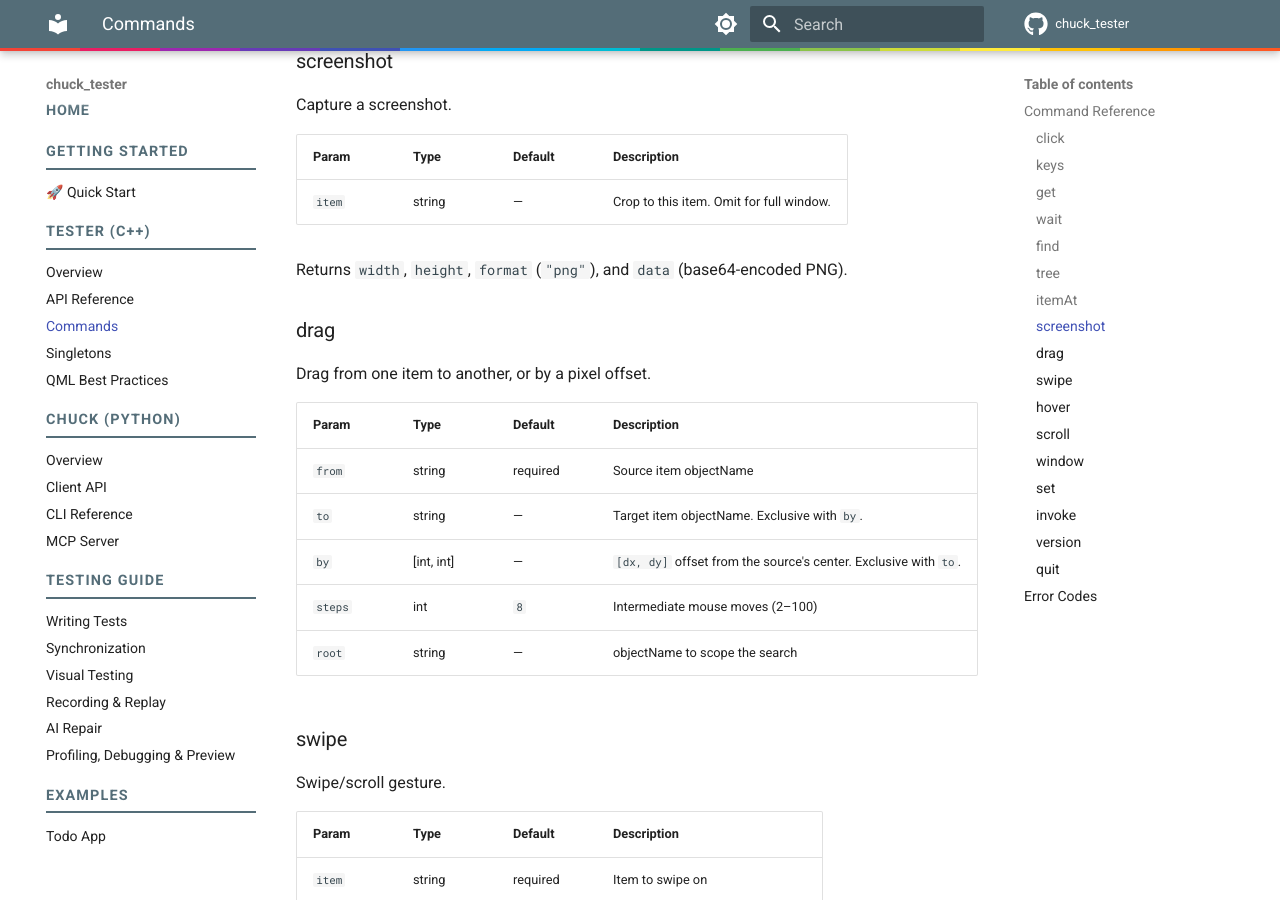
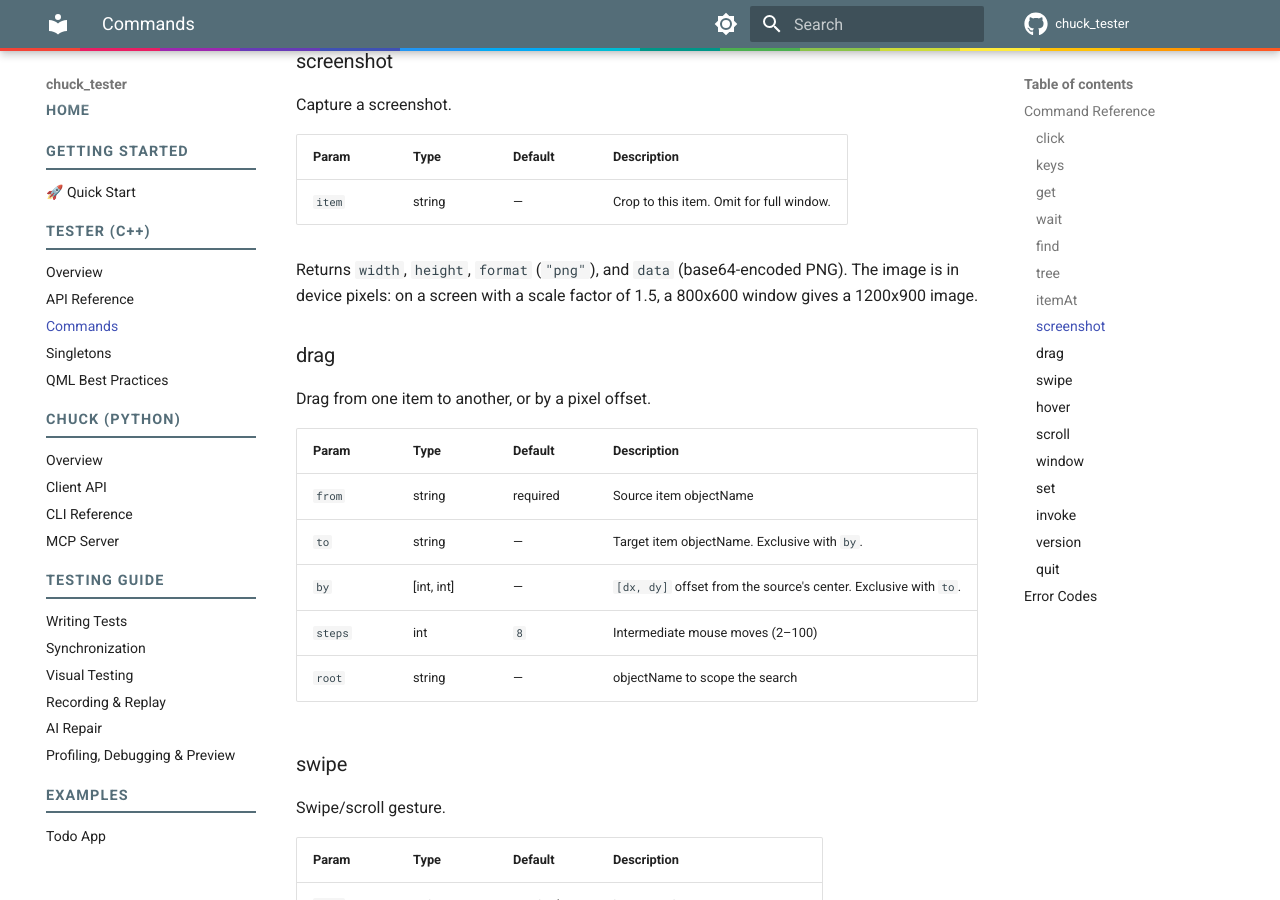
Before and after one commit to kelteseth/chuck_tester, an MkDocs documentation site: the page built from docs/tester/commands.md, in a window 1280 px wide and 900 px high, scrolled down 3600 px. Built offline with MkDocs 1.6.1 and Material for MkDocs 9.7.7, drawn with Linux system fonts in a browser that asks for light colours; comment, search, counter and statistics services are not loaded; some of the changed text lies outside the part shown.

Commit message:
Crop item screenshots in device pixels, and report the window's device pixel ratio
The window grab is in device pixels, but the crop used the item's logical
geometry. On a scaled screen (Wayland at 150 %) an item screenshot showed only
the top-left part of the item. The window command now also returns
devicePixelRatio, so clients can tell logical size from image size.

````diff
--- a/docs/tester/commands.md
+++ b/docs/tester/commands.md
@@ -129,7 +129,8 @@
 |-------|------|---------|-------------|
 | `item` | string | — | Crop to this item. Omit for full window. |
 
-Returns `width`, `height`, `format` (`"png"`), and `data` (base64-encoded PNG).
+Returns `width`, `height`, `format` (`"png"`), and `data` (base64-encoded PNG). The image is in device pixels: on a
+screen with a scale factor of 1.5, a 800x600 window gives a 1200x900 image.
 
 ### drag
 
@@ -216,8 +217,10 @@
 
 ```json
 {"state": "normal", "frameless": false, "stayOnTop": false, "visible": true,
- "x": 100, "y": 120, "width": 800, "height": 600}
+ "x": 100, "y": 120, "width": 800, "height": 600, "devicePixelRatio": 1.0}
 ```
+
+`width` and `height` are logical pixels; screenshots are `devicePixelRatio` times larger.
 
 ### set
 
````
Also changed, not shown: 1 other file.
